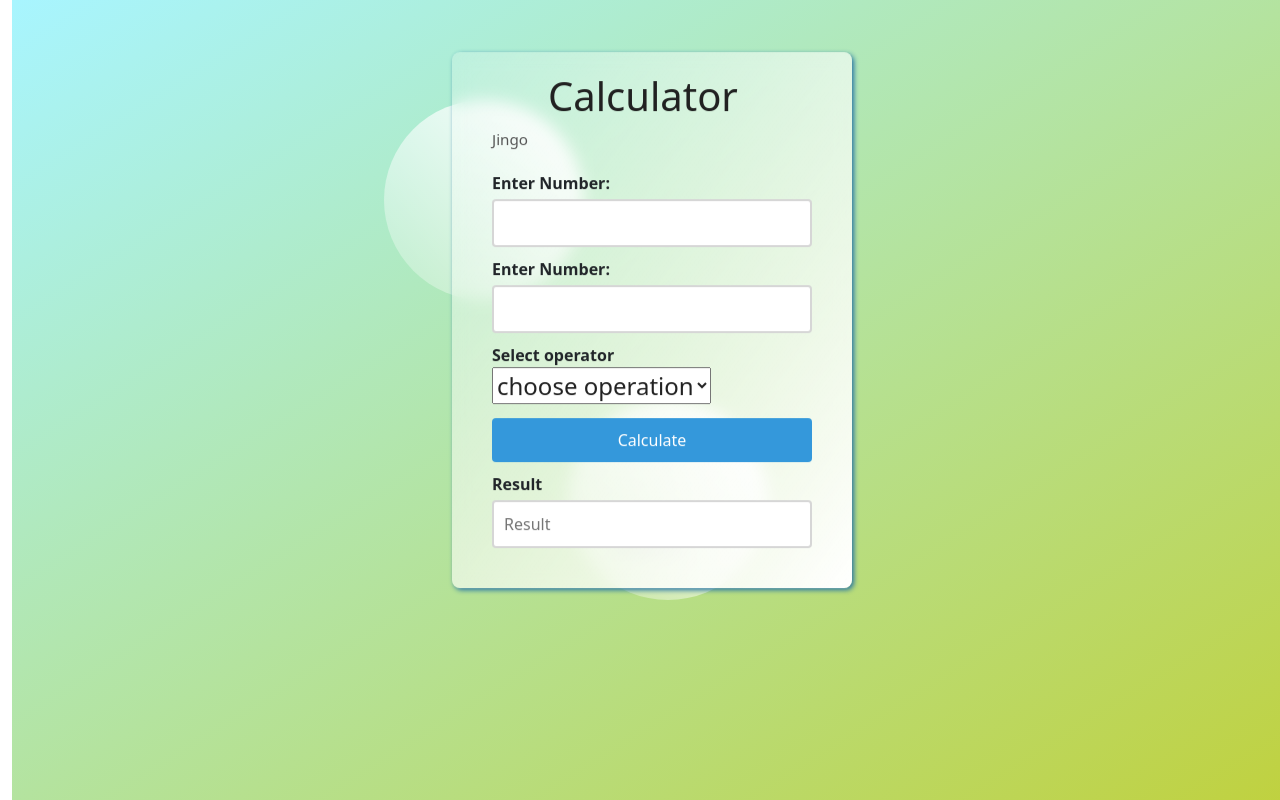
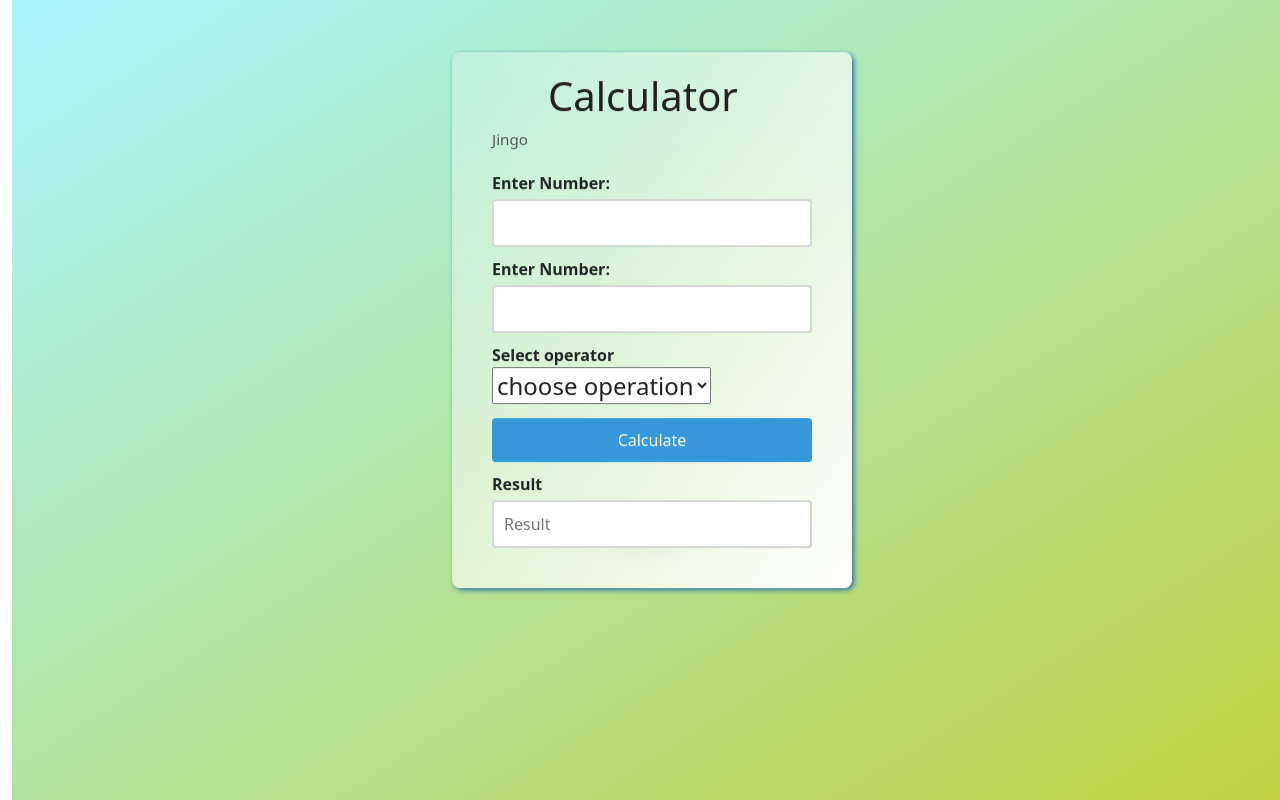
Before and after one commit to Jingoshubham/New_Cal, a plain HTML site: page index.html in a window 1280 px wide. Drawn offline with nearby package versions, Linux system fonts and the light colour scheme.

Commit message:
second change

```diff
--- a/index.html
+++ b/index.html
@@ -80,10 +80,6 @@
 <p>shubham </p>
             </footer>
 
-        </div>
-        <div class="circle c1"></div>
-        <div class="circle c2"></div>
-    </div>
 
 </body>
 </html>
--- a/style.css
+++ b/style.css
@@ -90,21 +90,3 @@ body {
 .signup-footer p a {
     color: #2773a5;
 }
-
-.circle {
-    width: 200px;
-    height: 200px;
-    border-radius: 100px;
-    background: linear-gradient(to top right, #ffffff33, #ffffffff);
-    position: absolute;
-}
-
-.c1 {
-    top: 100px;
-    left: 30%;
-}
-
-.c2 {
-    bottom: 200px;
-    right: 40%;
-}
```
